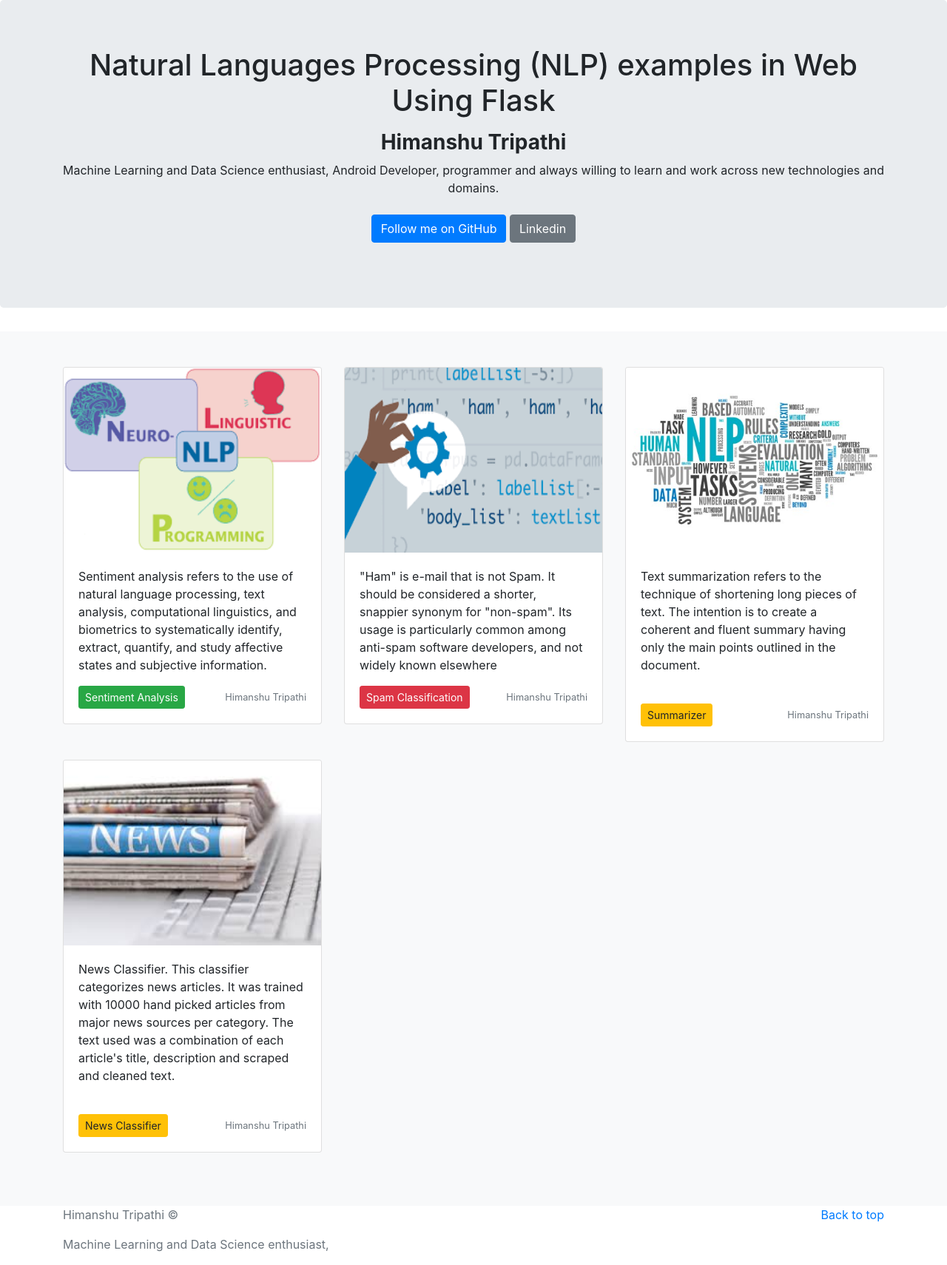
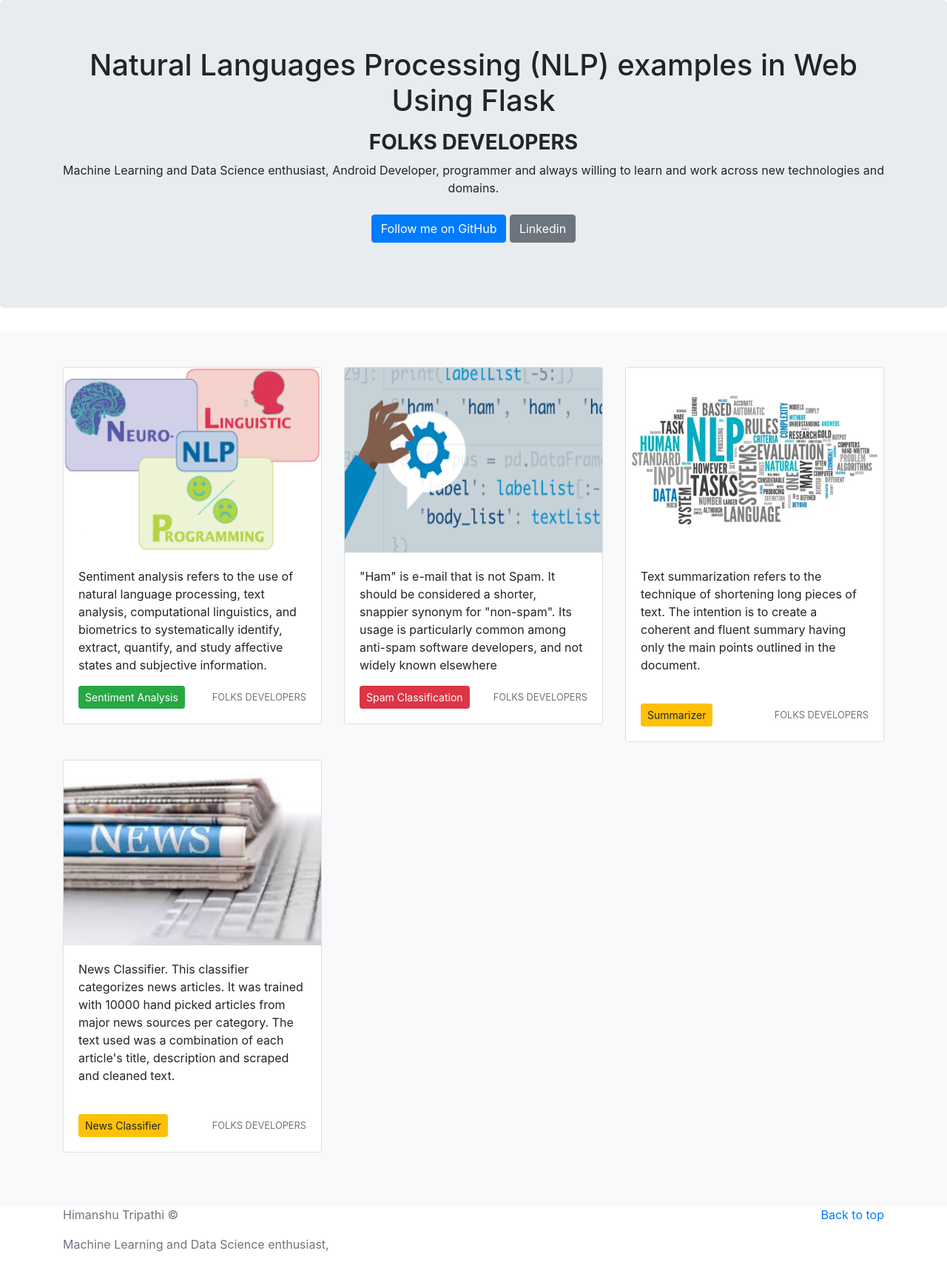
Before and after one commit to aryan091/ALL_IN_ONE_NLP, a Flask app: page / in a window 1280 px wide. Shown: the part 56-1766 px from the top of the page at 74% size. Run offline with Flask 2, Linux system fonts and the light colour scheme; parts of the project's set-up code (start-up, migrations or seed data) failed here and were passed over; some libraries are stand-ins or nearby versions.

Commit message:
Changing Titles

```diff
--- a/NLP_WEB_BASE_PROJECTS-master/NLP_sentimentAnalysis_spamClassification_textSummarization/templates/home.html
+++ b/NLP_WEB_BASE_PROJECTS-master/NLP_sentimentAnalysis_spamClassification_textSummarization/templates/home.html
@@ -5,7 +5,7 @@
         <div class="container">
           <h1 class="jumbotron-heading">Natural Languages Processing (NLP) examples in Web Using Flask</h1>
           <p class="lead text-black">
-            <h3><b>Himanshu Tripathi</b></h3>
+            <h3><b>FOLKS DEVELOPERS</b></h3>
             <p>
           Machine Learning and Data Science enthusiast, Android Developer, programmer and always willing to learn and work across new technologies and domains.</p></p>
           <p>
@@ -30,7 +30,7 @@
                         <button type="button" class="btn btn-sm btn btn-success">Sentiment Analysis</button>
                       </a>
                     </div>
-                    <small class="text-muted">Himanshu Tripathi</small>
+                    <small class="text-muted">FOLKS DEVELOPERS</small>
                   </div>
                 </div>
               </div>
@@ -46,7 +46,7 @@
                         <button type="button" class="btn btn-sm btn btn-danger">Spam Classification</button>
                       </a>
                     </div>
-                    <small class="text-muted">Himanshu Tripathi</small>
+                    <small class="text-muted">FOLKS DEVELOPERS</small>
                   </div>
                 </div>
               </div>
@@ -63,7 +63,7 @@
                         <button type="button" class="btn btn-sm btn btn-warning">Summarizer</button>
                       </a>
                     </div>
-                    <small class="text-muted">Himanshu Tripathi</small>
+                    <small class="text-muted">FOLKS DEVELOPERS</small>
                   </div>
                 </div>
               </div>
@@ -81,7 +81,7 @@
                         <button type="button" class="btn btn-sm btn btn-warning">News Classifier</button>
                       </a>
                     </div>
-                    <small class="text-muted">Himanshu Tripathi</small>
+                    <small class="text-muted">FOLKS DEVELOPERS</small>
                   </div>
                 </div>
               </div>
```
